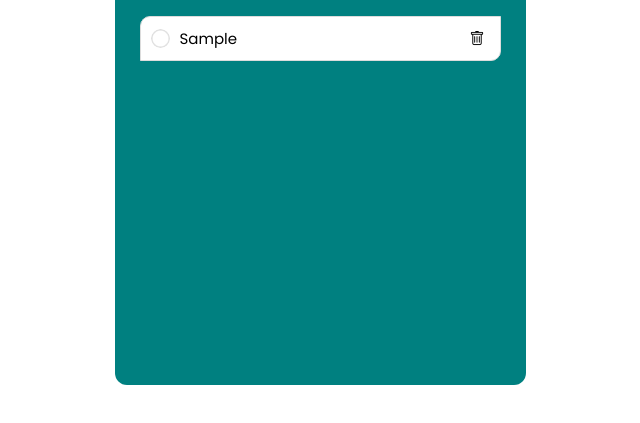
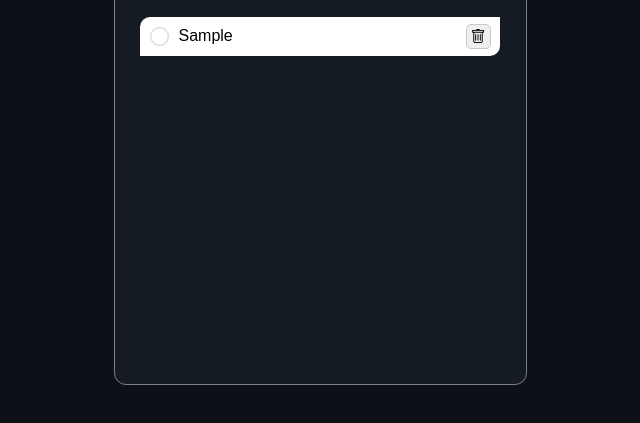
Before and after one commit to ahmud-z/todo-list-app, a plain HTML site: page index.html in a window 1280 px wide. Both pictures are taken after typing "Sample" into the empty fields and a click on the button "Add". Shown: the part 275-698 px from the top of the page, without its empty margins (320-960 px from the left). Drawn offline with nearby package versions, Linux system fonts and the light colour scheme.

Commit message:
UI updated

```diff
--- a/index.html
+++ b/index.html
@@ -26,6 +26,7 @@
 
         </div>
         <div class="taskDiv">
+            <p id="dateContainer"></p>
             <input type="text" id="todoInput" placeholder="Add a new todo">
             <button onclick="addTask();">Add</button>
         </div>
--- a/script.js
+++ b/script.js
@@ -1,18 +1,35 @@
 const todoInput = document.getElementById('todoInput');
 const addBtn = document.getElementById('addBtn');
 const listContainer = document.getElementById('listContainer');
+
+const date = new Date()
+const d = new Date();
+const yr = d.getFullYear()
 
 function addTask() {
     if (todoInput.value === '') {
         alert('must have to enter some text');
     } else {
+        let dateContainer = document.createElement('p')
+        // dateContainer.innerHTML = (yr + "-" + (d.getMonth() + 1) + "-" + d.getDate())
+        div1 = document.createElement('div')
+        div2 = document.createElement('div')
+
+
         let li = document.createElement('li');
         li.innerHTML = todoInput.value;
 
         let span = document.createElement('span');
         span.innerHTML = '<i class="bi bi-trash"></i>';
+
+        div1.appendChild(dateContainer)
+
+        li.appendChild(dateContainer);
         li.appendChild(span);
         li.classList.add('list-item');
+        dateContainer.classList.add('dateContainer')
+
+        div2.classList.add('test')
         listContainer.appendChild(li);
     }
     todoInput.value = '';
--- a/style.css
+++ b/style.css
@@ -14,14 +14,21 @@ body {
     display: flex;
     align-items: center;
     justify-content: center;
+    background: #0D1117;
 }
 
+::-webkit-scrollbar {
+    width: 0
+}
+
+
 .container {
-    background: teal;
+    background: #151B23;
     border-radius: 12px;
     padding: 25px;
     height: 65%;
-    overflow: scroll;
+    overflow-y: scroll;
+    border: 1px solid gray;
 }
 
 .header {
@@ -95,10 +102,8 @@ h1 {
     align-items: center;
     border-top-left-radius: 10px;
     border-bottom-right-radius: 10px;
-    border: 1px solid gainsboro;
-    font-family: "Poppins", sans-serif;
-    font-size: 15px;
-    position: relative;
+
+    max-width: 360px;
 }
 
 
@@ -114,10 +119,14 @@ h1 {
     font-size: 15px;
     font-weight: bold;
     right: 10px;
+    color: black;
+    background: rgb(239, 239, 239);
+    border: 1px solid rgb(200, 200, 200);
 }
 
 #listContainer li span:hover {
-    background: rgb(239, 239, 239);
+    background: rgb(230, 230, 230);
+    border: 1px solid rgb(200, 200, 200);
     color: red;
 }
 
@@ -125,7 +134,7 @@ h1 {
     content: '';
     height: 19px;
     width: 19px;
-    border-radius: 50%;
+    /* border-radius: 50%; */
     background-image: url('images/unchecked.png');
     background-size: cover;
     background-position: center;
```
